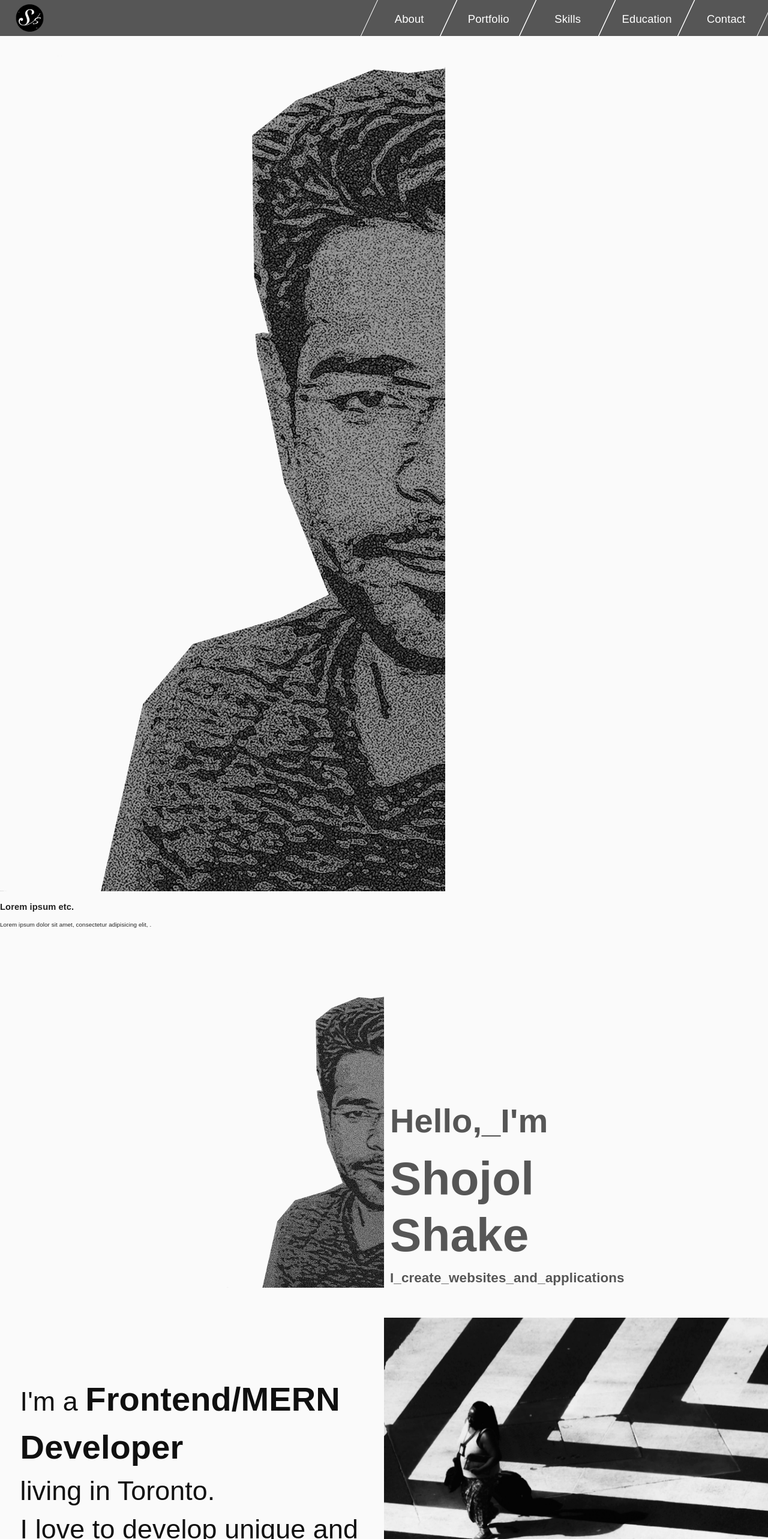
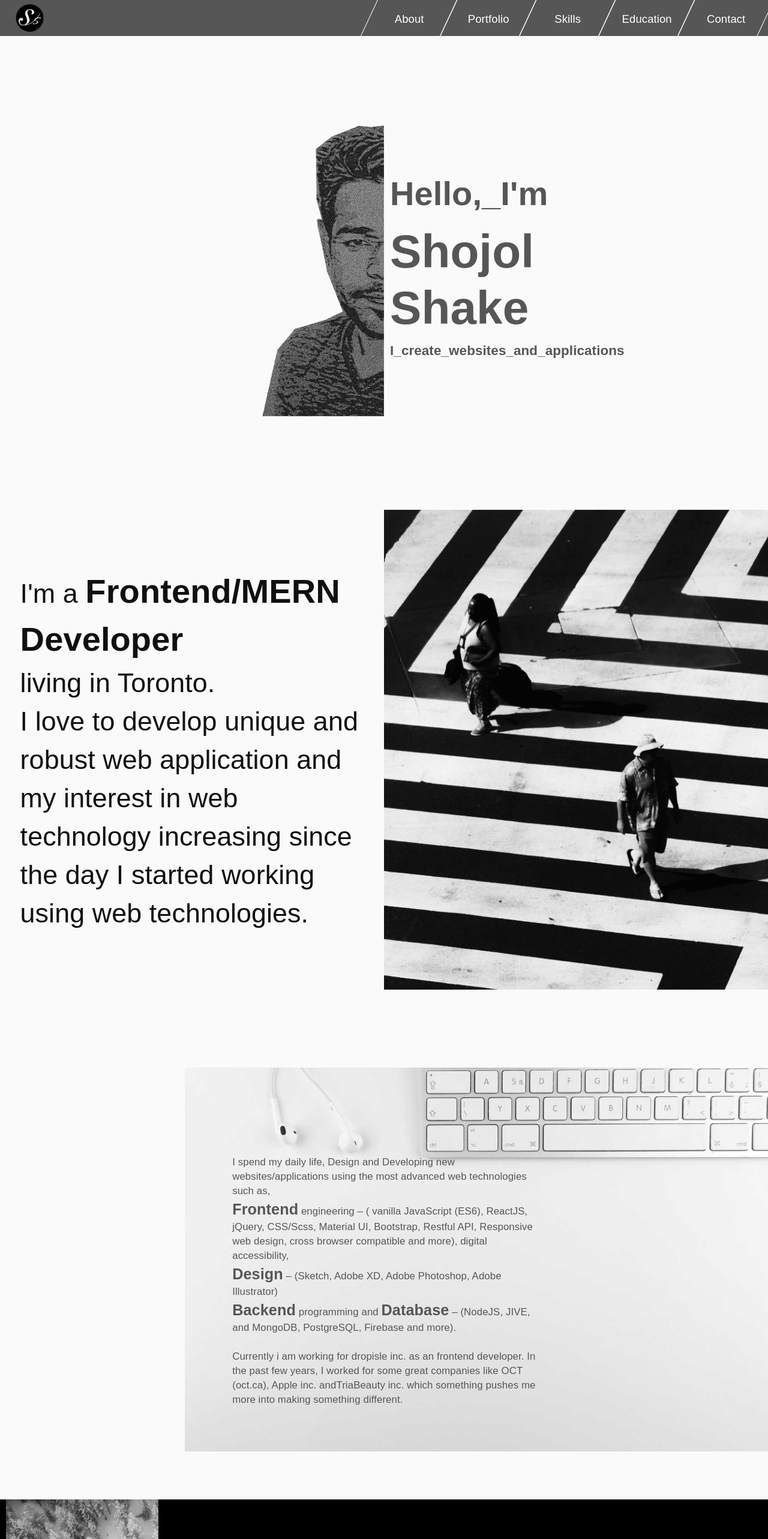
Before and after one commit to dipshojol/portfolio2020, a React (Create React App) app in the folder client/: page / in a window 1280 px wide. Shown: the top 2566 px of the page at 60% size. Built offline with nearby package versions, Linux system fonts and the light colour scheme; a web font is replaced by a local one.

Commit message:
anim clean ups

```diff
--- a/client/src/components/Footer/Footer.js
+++ b/client/src/components/Footer/Footer.js
@@ -16,7 +16,9 @@ const useStyles = makeStyles(theme => ({
       left: '0',
       top: '0',
       zIndex: '-1',
-      height: '100%'
+      height: '100%',
+      webkitFilter: 'grayscale(100%)' /* Safari 6.0 - 9.0 */,
+      filter: 'grayscale(100%)'
     }
   },
 
@@ -35,7 +37,8 @@ const useStyles = makeStyles(theme => ({
       opacity: '.6'
     },
     '& h5': {
-      fontSize: '1.4rem'
+      fontSize: '1.4rem',
+      opacity: '.9'
     },
     '& a': {
       color: '#fff'
@@ -48,11 +51,11 @@ const useStyles = makeStyles(theme => ({
   },
   infoOne: {
     display: 'grid',
-    gridTemplateColumns: '1fr 1fr'
+    gridTemplateColumns: '1.2fr 1fr'
   },
   infoTwo: {
     display: 'grid',
-    gridTemplateColumns: '1fr 1fr'
+    gridTemplateColumns: '1.2fr 1fr'
   },
   initial: {
     fontSize: '5rem',
@@ -63,7 +66,10 @@ const useStyles = makeStyles(theme => ({
   },
   photoCredits: {
     display: 'grid',
-    alignContent: 'end'
+    alignContent: 'end',
+    '& h6': {
+      fontSize: '.4rem'
+    }
   }
 }));
 
@@ -111,7 +117,7 @@ const Footer = () => {
             <h1>SS</h1>
             <div className={classes.social}>
               <h6>Follow Me</h6>
-              <h5>Lw In Git</h5>
+              <h5>Lk In Git</h5>
             </div>
           </div>
         </div>
--- a/client/src/pages/HomeStyle.js
+++ b/client/src/pages/HomeStyle.js
@@ -4,14 +4,17 @@ const useStyles = makeStyles(theme => ({
   landingWrapper: {
     display: 'grid',
     gridTemplateColumns: '1fr 1fr',
-    // visibility: 'hidden',
     color: '#8b8b8b',
-    Height: '100vh'
-    // marginTop: '-60px'
+    minHeight: '550px',
+    height: '100vh',
+    // maxHeight: '1080px',
+    marginTop: '-60px'
   },
   leftSection: {
     display: 'grid',
-    placeContent: 'end',
+    justifyContent: 'end',
+    alignContent: 'center',
+
     '& img': {
       maxHeight: '45rem',
       display: 'grid',
@@ -23,7 +26,7 @@ const useStyles = makeStyles(theme => ({
   },
   rightSection: {
     display: 'grid',
-    alignContent: 'end',
+    alignContent: 'center',
     marginTop: '7.5rem',
     maxWidth: '75%',
     paddingLeft: '10px',
--- a/client/src/pages/HomeWeb.js
+++ b/client/src/pages/HomeWeb.js
@@ -11,149 +11,30 @@ import photography from '../images/jack-finnigan-3uOP_akvtOY-unsplash.jpg';
 import photography2 from '../images/top-view-photo-of-keyboard-near-earphones-1420701.jpg';
 
 const HomePageWeb = () => {
-  const landingWrap = useRef(null);
-  const landingPhoto = useRef(null);
-  const h5 = useRef(null);
-  const h1 = useRef(null);
-  const h12 = useRef(null);
-  const h6 = useRef(null);
-  const aboutMe1 = useRef(null);
-  const aboutMeImg = useRef(null);
-
-  // const [ref, { entry }] = useIntersectionObserver({
-  //   // The root to use for intersection.
-  //   // If not provided, use the top-level document’s viewport.
-  //   root: null,
-  //   // Same as margin, can be 1, 2, 3 or 4 components, possibly negative lengths.
-  //   // If an explicit root element is specified, components may be percentages of the
-  //   // root element size.  If no explicit root element is specified, using a percentage
-  //   // is an error.
-  //   rootMargin: '0px',
-  //   // Threshold(s) at which to trigger callback, specified as a ratio, or list of
-  //   // ratios, of (visible area / total area) of the observed element (hence all
-  //   // entries must be in the range [0, 1]).  Callback will be invoked when the visible
-  //   // ratio of the observed element crosses a threshold in the list.
-  //   threshold: [0]
-  // });
-  // const isVisible = entry && entry.isIntersecting;
-
   const classes = useStyles();
 
-  const refs = useRef(null);
-
   useEffect(() => {
-    AOS.init();
+    AOS.init({
+      duration: 1200
+    });
   });
-
-  // useEffect(() => {
-  //   AOS.init();
-
-  //   const observer = new IntersectionObserver(
-  //     ([entry]) => {
-  //       console.log(entry);
-
-  //       if (entry.isIntersecting) {
-  //         //do your actions here
-  //         console.log('It works!');
-  //       }
-  //     },
-  //     {
-  //       root: null,
-  //       rootMargin: '0px',
-  //       threshold: 0.1
-  //     }
-  //   );
-  //   if (ref.current) {
-  //     observer.observe(ref.current);
-  //   }
-  // }, [refs]);
-
-  // useEffect(() => {
-  //   console.log(`The component is ${isVisible ? 'visible' : 'not visible'}.`);
-
-  //   if (isVisible) {
-  //     TweenMax.to(aboutMe1.current, 0, {
-  //       visibility: 'visible'
-  //     });
-  //     TweenMax.to(aboutMeImg.current, 1, {
-  //       visibility: 'visible'
-  //     });
-  //     TweenMax.staggerFrom(
-  //       [aboutMe1.current, aboutMeImg.current],
-  //       1,
-  //       {
-  //         opacity: 0,
-  //         x: 200,
-  //         ease: Power3.easeOut
-  //       },
-  //       0.6
-  //     );
-  //   } else {
-  //     TweenMax.to(aboutMeImg.current, 0, {
-  //       visibility: 'hidden'
-  //     });
-  //   }
-  //   // }
-  // }, [isVisible]);
-
-  // useEffect(() => {
-  //   TweenMax.to(landingWrap.current, 0, {
-  //     visibility: 'visible'
-  //   });
-  //   // TweenMax.from(landingPhoto.current, 1, {
-  //   //   opacity: 0,
-  //   //   x: -50,
-  //   //   ease: Power3.easeOut
-  //   // });
-  //   TweenMax.staggerFrom(
-  //     [landingPhoto.current, h5.current, h1.current, h12.current, h6.current],
-  //     1,
-  //     {
-  //       opacity: 0,
-  //       y: -50,
-  //       ease: Power3.easeOut
-  //     },
-  //     0.6
-  //   );
-  // }, []);
 
   return (
     <>
-      <section className="Product-XYZ">
-        <div className="content XYZ-container">
-          <img
-            className="product-img"
-            data-aos="zoom-in-left"
-            alt="XYZ"
-            src={myPhoto}
-          />
-
-          <section className="XYZ-details">
-            <h2 className="product-header"> Lorem ipsum etc. </h2>
-            <p className="product-text">
-              Lorem ipsum dolor sit amet, consectetur adipisicing elit, .
-            </p>
-          </section>
+      <div className={classes.landingWrapper}>
+        <div className={classes.leftSection}>
+          <img data-aos="fade-up" src={myPhoto} alt="shojol" />
         </div>
-      </section>
-      <div ref={landingWrap} className={classes.landingWrapper}>
-        <div className={classes.leftSection}>
-          <img ref={landingPhoto} src={myPhoto} alt="shojol" />
-        </div>
-        <div className={classes.rightSection}>
-          <h5 ref={h5}>Hello,_I'm</h5>
-          <h1 ref={h1} className={classes.firstChild}>
-            Shojol
-          </h1>
-          <h1 ref={h12} className={classes.lastChild}>
-            Shake
-          </h1>
-          <h6 ref={h6}>I_create_websites_and_applications</h6>
+        <div data-aos="fade-down" className={classes.rightSection}>
+          <h5>Hello,_I'm</h5>
+          <h1 className={classes.firstChild}>Shojol</h1>
+          <h1 className={classes.lastChild}>Shake</h1>
+          <h6>I_create_websites_and_applications</h6>
         </div>
       </div>
-      <div className={classes.aboutSection}>
+      <div data-aos="fade-up" className={classes.aboutSection}>
         <div className={classes.aboutMe1}>
-          <div ref={aboutMe1}>
+          <div>
             I'm a <h1>Frontend/MERN Developer</h1>
             <br /> living in Toronto.
             <br />I love to develop unique and robust web application and my
@@ -161,15 +42,15 @@ const HomePageWeb = () => {
             working using web technologies. <br />
           </div>
         </div>
-        <div ref={aboutMeImg} className={classes.bgImg1}>
-          <img src={photography} alt="traveling" />
+        <div className={classes.bgImg1}>
+          <img data-aos="fade-up" src={photography} alt="traveling" />
         </div>
       </div>
-      <div ref={refs} id="aboutMe" className={classes.aboutSection2}>
+      <div id="aboutMe" className={classes.aboutSection2}>
         <div className={classes.bgImg2}>
-          <img src={photography2} alt="traveling" />
+          <img data-aos="fade-up" src={photography2} alt="traveling" />
         </div>
-        <div data-aos="fade-zoom-in" className={classes.aboutMe2}>
+        <div data-aos="fade-down" className={classes.aboutMe2}>
           <br />I spend my daily life, Design and Developing new
           websites/applications using the most advanced web technologies such
           as, <br />
```
